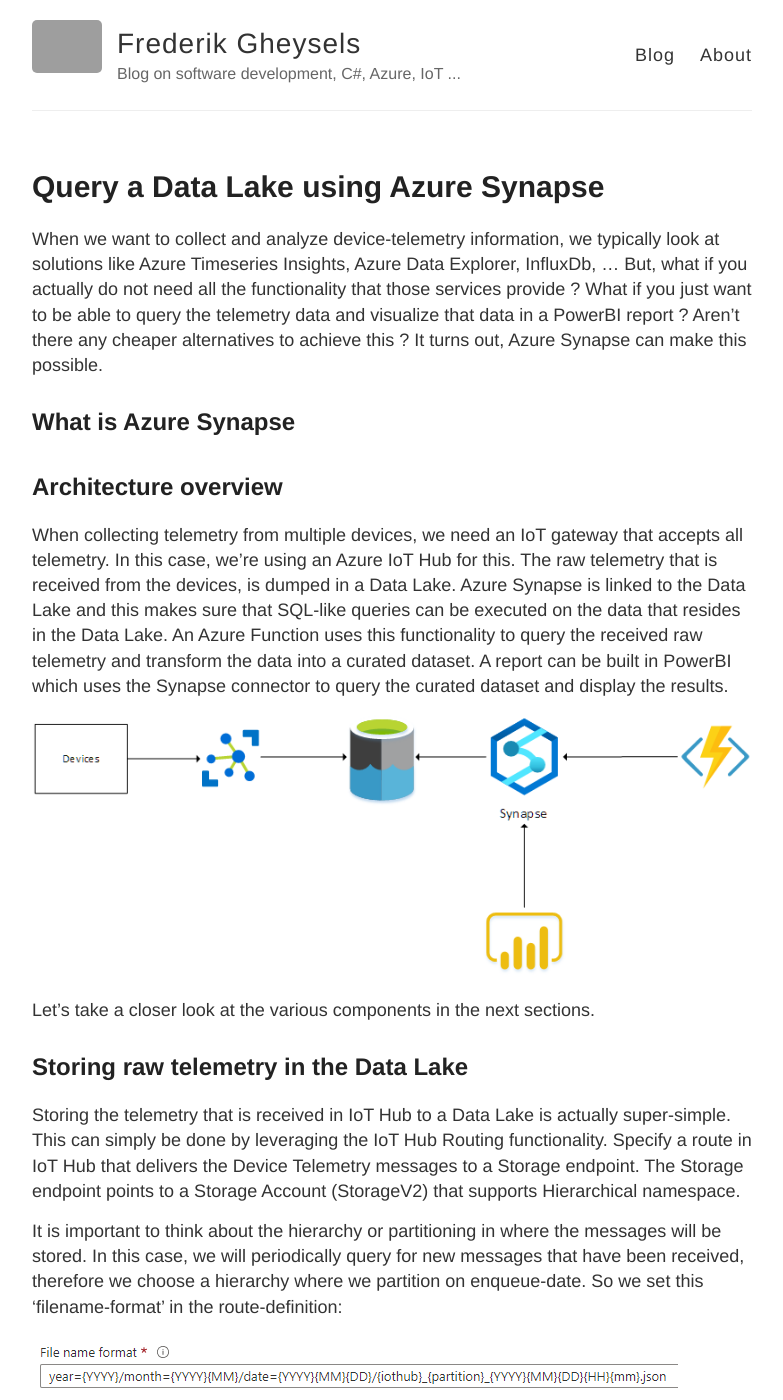
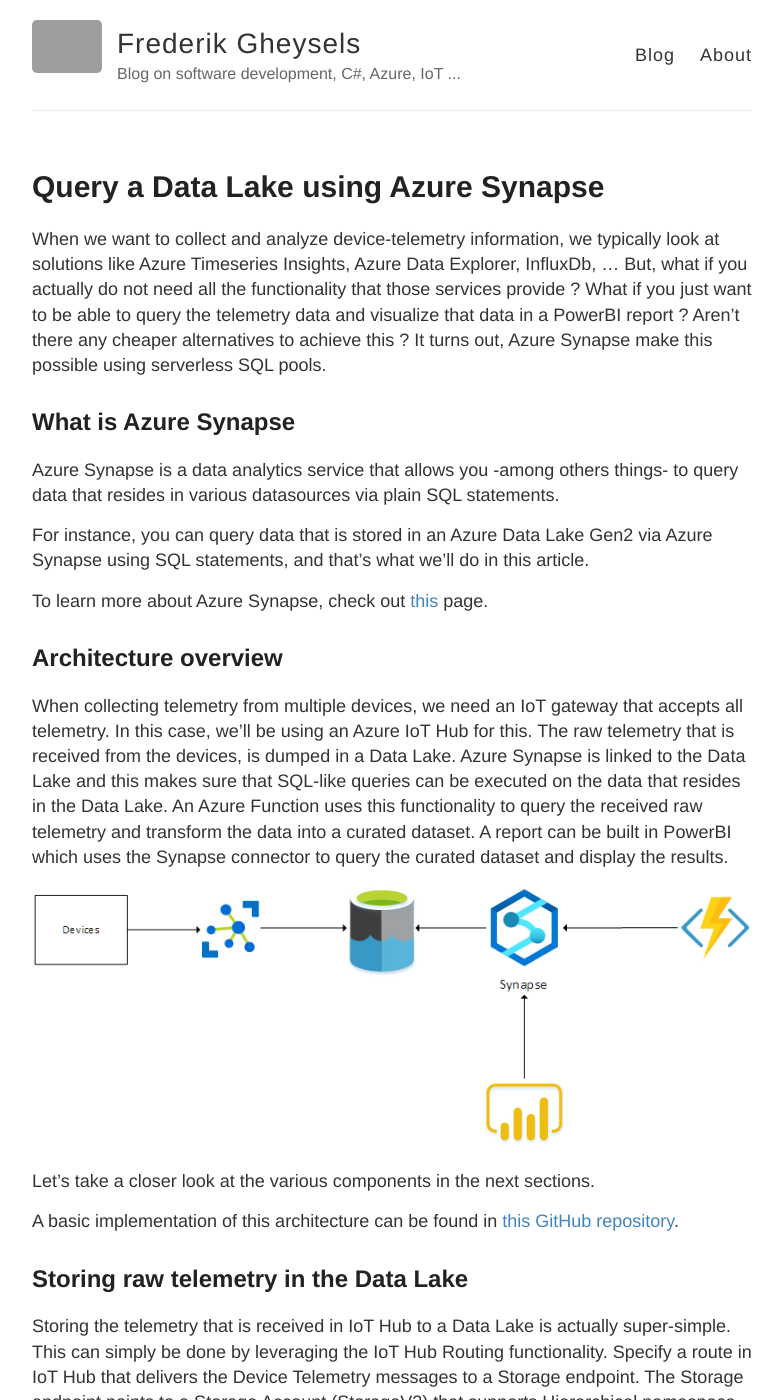
Before and after one commit to fgheysels/fgheysels.github.io, a Jekyll site: the page built from _posts/2021-10-18-query-datalake-with-synapse.md, in a window 1280 px wide and 1400 px high. Shown: the whole window, without its empty margins (248-1031 px from the left). Built offline with Jekyll 4.4.1, drawn with Linux system fonts in a browser that asks for light colours; comment, search, counter and statistics services are not loaded; some of the changed text lies outside the part shown; grey boxes are pictures that could not be loaded.

Commit message:
finishing blogpost

```diff
--- a/_posts/2021-10-18-query-datalake-with-synapse.md
+++ b/_posts/2021-10-18-query-datalake-with-synapse.md
@@ -5,18 +5,26 @@ comments: true
 ---
 
 When we want to collect and analyze device-telemetry information, we typically look at solutions like Azure Timeseries Insights, Azure Data Explorer, InfluxDb, ...
-But, what if you actually do not need all the functionality that those services provide ?  What if you just want to be able to query the telemetry data and visualize that data in a PowerBI report ?  Aren't there any cheaper alternatives to achieve this ? It turns out, Azure Synapse can make this possible.
+But, what if you actually do not need all the functionality that those services provide ?  What if you just want to be able to query the telemetry data and visualize that data in a PowerBI report ?  Aren't there any cheaper alternatives to achieve this ? It turns out, Azure Synapse make this possible using serverless SQL pools.
 
 ## What is Azure Synapse
 
+Azure Synapse is a data analytics service that allows you -among others things- to query data that resides in various datasources via plain SQL statements.
+
+For instance, you can query data that is stored in an Azure Data Lake Gen2 via Azure Synapse using SQL statements, and that's what we'll do in this article.
+
+To learn more about Azure Synapse, check out [this](https://azure.microsoft.com/en-us/services/synapse-analytics/#overview) page.
+
 ## Architecture overview
 
-When collecting telemetry from multiple devices, we need an IoT gateway that accepts all telemetry.  In this case, we're using an Azure IoT Hub for this.  The raw telemetry that is received from the devices, is dumped in a Data Lake.  Azure Synapse is linked to the Data Lake and this makes sure that SQL-like queries can be executed on the data that resides in the Data Lake.
+When collecting telemetry from multiple devices, we need an IoT gateway that accepts all telemetry.  In this case, we'll be using an Azure IoT Hub for this.  The raw telemetry that is received from the devices, is dumped in a Data Lake.  Azure Synapse is linked to the Data Lake and this makes sure that SQL-like queries can be executed on the data that resides in the Data Lake.
 An Azure Function uses this functionality to query the received raw telemetry and transform the data into a curated dataset.   A report can be built in PowerBI which uses the Synapse connector to query the curated dataset and display the results.
 
 ![Architecture overview](../images/posts/query-datalake-synapse/architecture-overview.png)
 
 Let's take a closer look at the various components in the next sections.
+
+A basic implementation of this architecture can be found in [this GitHub repository](https://github.com/fgheysels/synapse-iot-poc).
 
 ## Storing raw telemetry in the Data Lake
 
@@ -73,7 +81,7 @@ Be aware that the Azure Function needs to have the Storage Blob Data Contributor
 
 The parquet files can be partitionned in a hierarchical way.  Choose a partitioning hierarchy which is suited for the way the parquet files will be queried.
 
-### Reporting via PowerBI
+## Reporting via PowerBI
 
 Use PowerBI Desktop to create some simple reports on the curated Parquet dataset.
 
@@ -83,3 +91,12 @@ The dataset points to the Serverless SQL endpoint of Azure Synapse.  This will a
 The SQL statements that are generated by your PowerBI reports can be viewed via the `Monitor` blade in your Azure Synapse Workspace studio:
 
 ![Synapse SQL Monitor](./../images/posts/query-datalake-synapse/synapse-monitor-sql.png)
+
+## Wrapping up
+
+This article shows how easy it can be to query data that is stored in a DataLake using SQL commands via Azure Synapse and how you can make use of hierarchies to partition the data to improve query performance.
+
+While this is certainly not a replacement for services like Azure Data Explorer, Azure Timeseries Insights, InfluxDb, ... in terms of performance and features, it allows you to build reports to get insights into your data.
+
+Thanks for reading,
+Frederik
```
Also changed, not shown: other parts of _posts/2021-10-18-query-datalake-with-synapse.md (+1 -1 lines).
